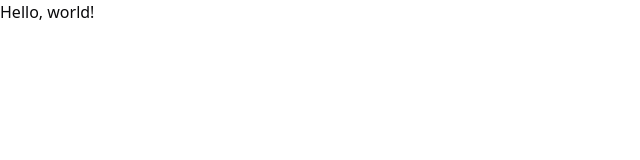
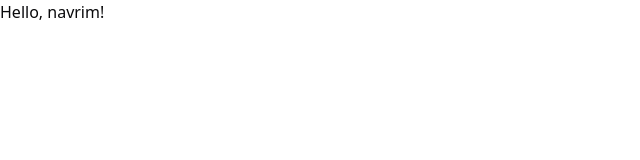
Before and after one commit to vassar-robotics/navrim, a React (Vite) app in the folder dashboard/: page / in a window 1280 px wide. Shown: the top 160 px of the page, without its empty margins (0-640 px from the left). Built offline with nearby package versions, Linux system fonts and the light colour scheme.

Commit message:
introduce react-router-dom

```diff
--- a/dashboard/package.json
+++ b/dashboard/package.json
@@ -16,6 +16,7 @@
     "lucide-react": "^0.532.0",
     "react": "^19.1.0",
     "react-dom": "^19.1.0",
+    "react-router-dom": "^7.7.1",
     "tailwind-merge": "^3.3.1",
     "tailwindcss": "^4.1.11"
   },
--- a/dashboard/src/App.tsx
+++ b/dashboard/src/App.tsx
@@ -1,10 +1,13 @@
 import React from "react"
+import { BrowserRouter, Routes, Route } from "react-router-dom"
 
 const App: React.FC = () => {
   return (
-    <>
-      <div>Hello, world!</div>
-    </>
+    <BrowserRouter>
+      <Routes>
+        <Route path="/" element={<div>Hello, navrim!</div>} />
+      </Routes>
+    </BrowserRouter>
   )
 }
 
```
Also changed, not shown: 1 other file (tests, documents, lock files or other folders).
